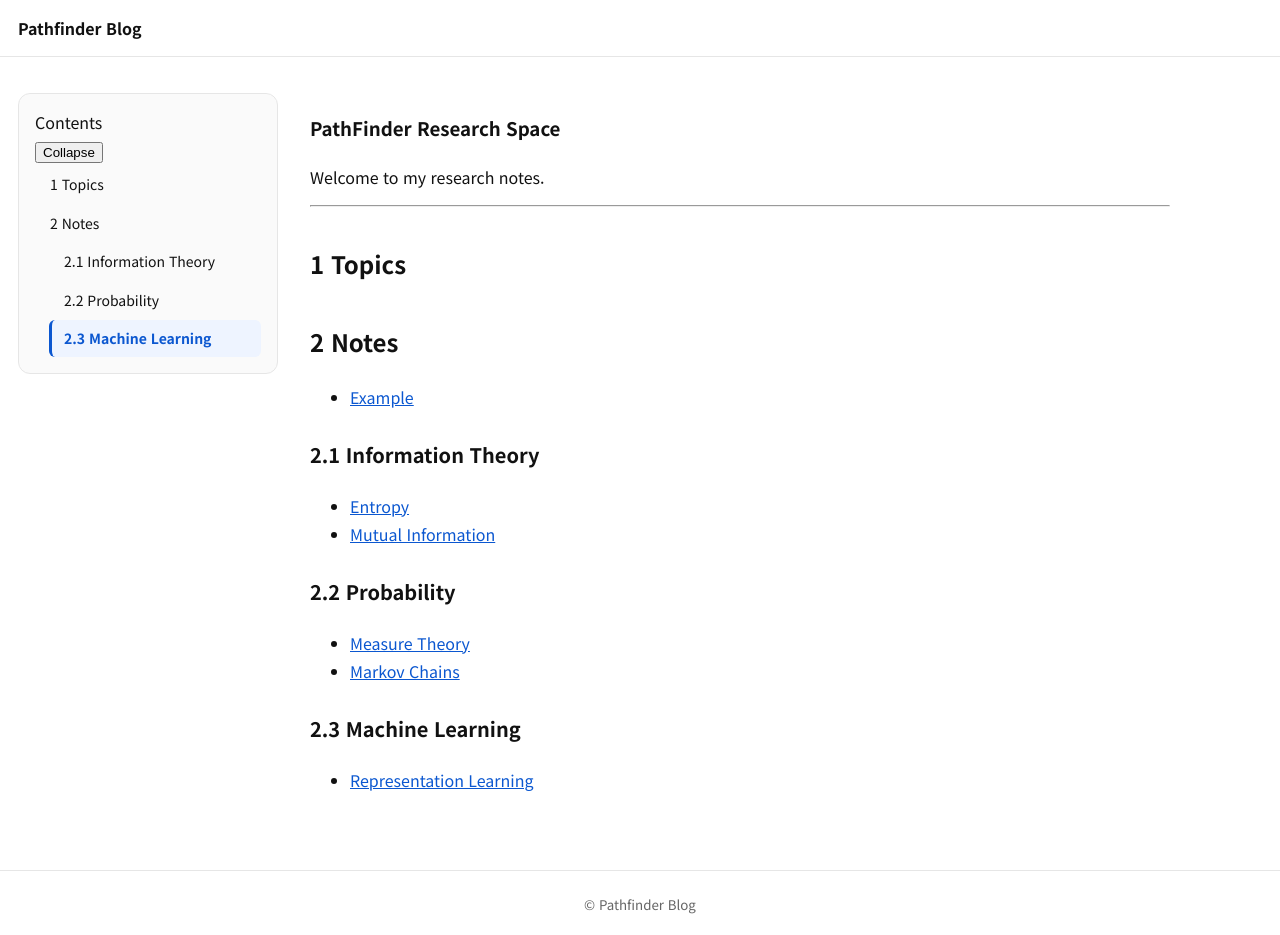
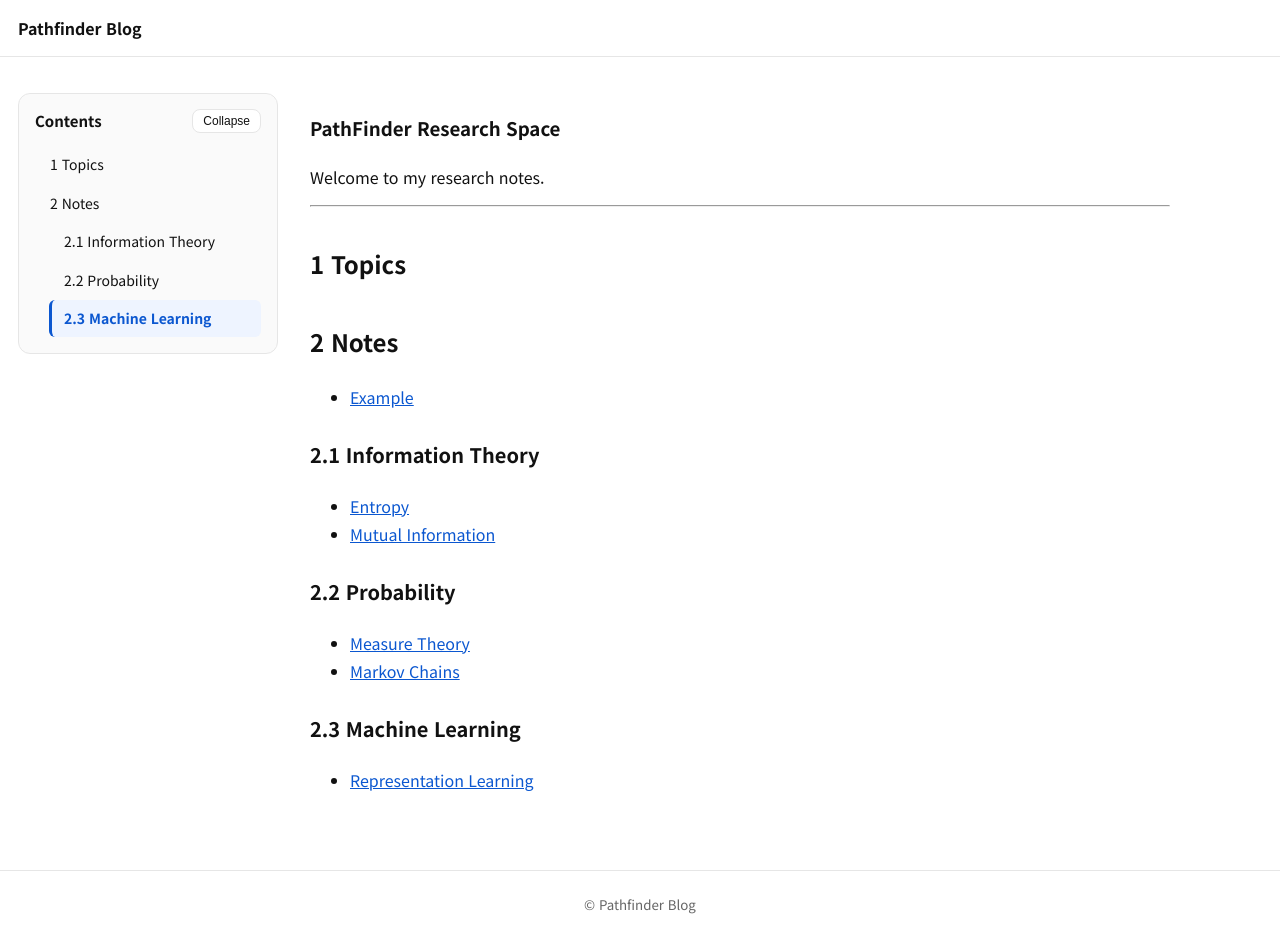
Before and after one commit to pathfinder-J/pathfinder-J.github.io, a Jekyll site: the page built from index.md, in a window 1280 px wide and 935 px high. Built offline with Jekyll 4.4.1, drawn with Linux system fonts in a browser that asks for light colours; our own code applies the rules of GitHub Pages for plain Markdown files.

Commit message:
Update toc.css

```diff
--- a/assets/css/toc.css
+++ b/assets/css/toc.css
@@ -30,15 +30,42 @@
 /* ===== TOC BOX ===== */
 
 .post-toc{
-  max-height: calc(100vh - 120px);
-  overflow-y: auto;
-
   padding: 14px 16px;
-
   border: 1px solid var(--border);
   border-radius: 12px;
+  background: #fafafa;
+}
 
-  background: #fafafa;
+.post-toc-header{
+  display: flex;
+  align-items: center;
+  justify-content: space-between;
+  gap: 12px;
+  margin-bottom: 10px;
+}
+
+.post-toc-title{
+  font-size: 15px;
+  font-weight: 700;
+}
+
+.post-toc-toggle{
+  border: 1px solid var(--border);
+  background: #fff;
+  color: var(--text);
+  border-radius: 8px;
+  padding: 4px 10px;
+  font-size: 12px;
+  cursor: pointer;
+}
+
+.post-toc-body{
+  max-height: calc(100vh - 180px);
+  overflow-y: auto;
+}
+
+.post-toc.is-collapsed .post-toc-body{
+  display: none;
 }
 
 
@@ -61,13 +88,10 @@
 .post-toc a{
   display: block;
   padding: 6px 8px 6px 12px;
-
   border-left: 3px solid transparent;
   border-radius: 6px;
-
   color: var(--text);
   text-decoration: none;
-
   font-size: 14px;
 }
 
@@ -111,15 +135,18 @@
   }
 
   .page-toc-column{
-    position: sticky;
-    top: 60px;
+    position: static;
+    top: auto;
     order: -1;
   }
 
   .post-toc{
-    max-height: 40vh;
-    overflow-y: auto;
     padding: 12px 14px;
+  }
+
+  .post-toc-body{
+    max-height: none;
+    overflow-y: visible;
   }
 
   .post-toc-title{
```
